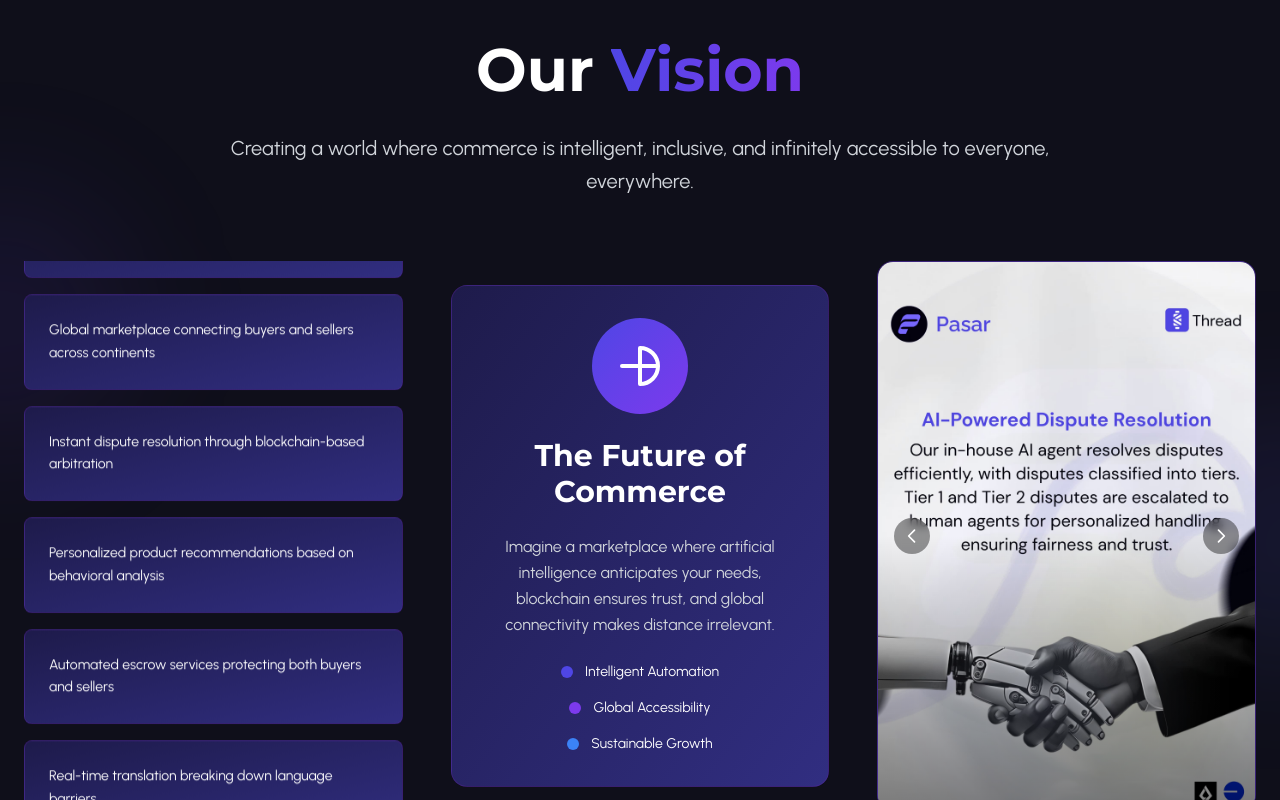
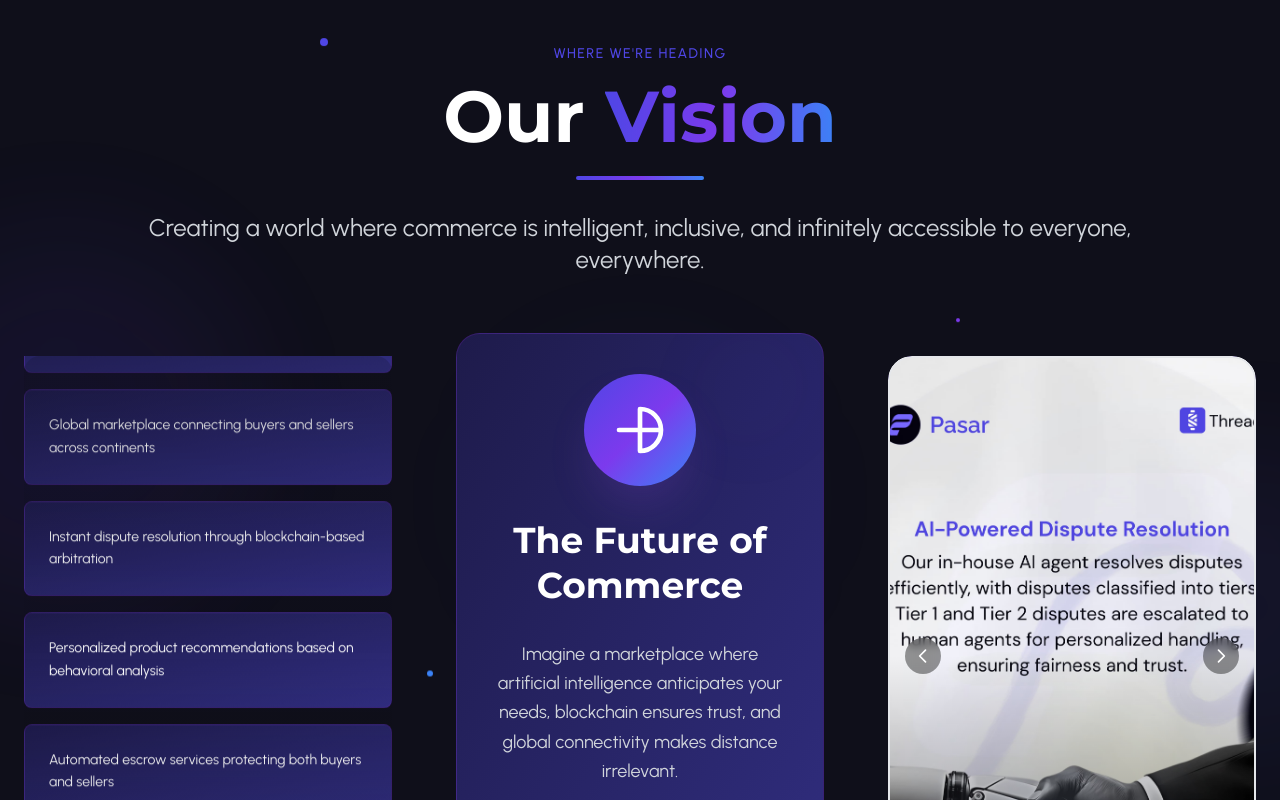
Before and after one commit to olujimiAdebakin/Pasar_waitlist, a React (Vite) app: page /about in a window 1280 px wide. Shown: the part 1640-2440 px from the top of the page. Built offline with nearby package versions, Linux system fonts and the light colour scheme; a web font is replaced by a local one.

Commit message:
refactor: enhance layout and styling in Mission and Vision components for improved visual appeal

```diff
--- a/src/components/section/Mission.tsx
+++ b/src/components/section/Mission.tsx
@@ -60,8 +60,8 @@ const Mission: React.FC = () => {
 
           {/* Right content - Visual element */}
           <div className="relative">
-            <div className="relative z-10 bg-gradient-to-br from-[#1E1B4B] to-[#312E81] rounded-2xl p-8 border border-purple-800/30 backdrop-blur-sm">
-              <div className="text-center">
+            <div className="relative z-10 bg-gradient-to-br from-[#1E1B4B] to-[#312E81] rounded-2xl p-8 border border-purple-800/30 backdrop-blur-sm h-[500px] flex items-center">
+              <div className="text-center w-full">
                 <div className="w-20 h-20 bg-gradient-to-br from-[#4F46E5] to-[#7C3AED] rounded-full flex items-center justify-center mx-auto mb-6">
                   <svg
                     className="w-10 h-10 text-white"
--- a/src/components/section/Vision.tsx
+++ b/src/components/section/Vision.tsx
@@ -30,37 +30,54 @@ const Vision: React.FC = () => {
     <section className="min-h-screen bg-[#0F0F1A] px-6 py-20 relative overflow-hidden">
       <div className="max-w-7xl mx-auto relative z-10">
         {/* Header */}
-        <div className="text-center mb-16">
-          <h2 className="text-5xl md:text-6xl font-bold text-white montserrat mb-8">
+        <div className="text-center mb-20">
+          <div className="inline-block mb-4">
+            <span className="text-sm uppercase tracking-widest text-[#4F46E5] font-medium urbanist">
+              Where We're Heading
+            </span>
+          </div>
+          <h2 className="text-5xl md:text-7xl font-bold text-white montserrat mb-6">
             Our{" "}
-            <span className="text-[#4F46E5] bg-gradient-to-r from-[#4F46E5] to-[#7C3AED] bg-clip-text text-transparent">
+            <span className="text-[#4F46E5] bg-gradient-to-r from-[#4F46E5] via-[#7C3AED] to-[#3B82F6] bg-clip-text text-transparent">
               Vision
             </span>
           </h2>
-          <p className="text-xl text-gray-300 urbanist max-w-4xl mx-auto leading-relaxed">
+          <div className="w-32 h-1 bg-gradient-to-r from-[#4F46E5] via-[#7C3AED] to-[#3B82F6] mx-auto rounded-full mb-8"></div>
+          <p className="text-xl md:text-2xl text-gray-300 urbanist max-w-5xl mx-auto leading-relaxed">
             Creating a world where commerce is intelligent, inclusive, and
             infinitely accessible to everyone, everywhere.
           </p>
         </div>
 
         {/* Main content with galleries */}
-        <div className="grid grid-cols-1 lg:grid-cols-3 gap-12 items-start">
+        <div className="grid grid-cols-1 lg:grid-cols-3 gap-16 items-start">
           {/* Left Gallery */}
-          <div className="h-[550px]">
+          <div className="h-[600px] group">
+            <div className="relative h-full">
               <VerticalGallery
                 items={leftGalleryItems}
                 direction="up"
                 speed={30}
                 className="h-full"
               />
+              {/* Subtle gradient overlay for depth */}
+              <div className="absolute inset-0 bg-gradient-to-t from-[#0F0F1A]/20 via-transparent to-[#0F0F1A]/20 pointer-events-none rounded-2xl"></div>
+            </div>
           </div>
 
           {/* Center Content */}
-          <div className="text-center h-[550px] flex items-center">
-            <div className="bg-gradient-to-br from-[#1E1B4B] to-[#312E81] rounded-2xl p-8 border border-purple-800/30 backdrop-blur-sm w-full">
-              <div className="w-24 h-24 bg-gradient-to-br from-[#4F46E5] to-[#7C3AED] rounded-full flex items-center justify-center mx-auto mb-6">
+          <div className="text-center h-[600px] flex items-center">
+            <div className="bg-gradient-to-br from-[#1E1B4B] to-[#312E81] rounded-3xl p-10 border border-purple-800/30 backdrop-blur-sm w-full relative overflow-hidden group hover:scale-[1.02] transition-all duration-500">
+              {/* Background pattern */}
+              <div className="absolute inset-0 opacity-5">
+                <div className="absolute top-0 right-0 w-32 h-32 bg-gradient-to-br from-[#4F46E5] to-transparent rounded-full blur-2xl"></div>
+                <div className="absolute bottom-0 left-0 w-24 h-24 bg-gradient-to-tr from-[#7C3AED] to-transparent rounded-full blur-2xl"></div>
+              </div>
+
+              <div className="relative z-10">
+                <div className="w-28 h-28 bg-gradient-to-br from-[#4F46E5] via-[#7C3AED] to-[#3B82F6] rounded-full flex items-center justify-center mx-auto mb-8 shadow-2xl shadow-purple-500/20 group-hover:shadow-purple-500/40 transition-all duration-500">
                   <svg
-                  className="w-12 h-12 text-white"
+                    className="w-14 h-14 text-white"
                     fill="none"
                     stroke="currentColor"
                     viewBox="0 0 24 24"
@@ -73,52 +90,63 @@ const Vision: React.FC = () => {
                     />
                   </svg>
                 </div>
-              <h3 className="text-3xl font-bold text-white montserrat mb-6">
+                <h3 className="text-4xl font-bold text-white montserrat mb-8 leading-tight">
                   The Future of Commerce
                 </h3>
-              <p className="text-gray-300 urbanist leading-relaxed mb-6">
-                Imagine a marketplace where artificial intelligence anticipates
-                your needs, blockchain ensures trust, and global connectivity
-                makes distance irrelevant.
+                <p className="text-gray-300 urbanist leading-relaxed mb-8 text-lg">
+                  Imagine a marketplace where artificial intelligence
+                  anticipates your needs, blockchain ensures trust, and global
+                  connectivity makes distance irrelevant.
                 </p>
-              <div className="space-y-4">
-                <div className="flex items-center justify-center gap-3">
-                  <div className="w-3 h-3 bg-[#4F46E5] rounded-full"></div>
-                  <span className="text-white text-sm urbanist">
+                <div className="space-y-6">
+                  <div className="flex items-center justify-center gap-4 group/item hover:scale-105 transition-transform duration-300">
+                    <div className="w-4 h-4 bg-gradient-to-r from-[#4F46E5] to-[#7C3AED] rounded-full shadow-lg shadow-purple-500/30"></div>
+                    <span className="text-white urbanist font-medium">
                       Intelligent Automation
                     </span>
                   </div>
-                <div className="flex items-center justify-center gap-3">
-                  <div className="w-3 h-3 bg-[#7C3AED] rounded-full"></div>
-                  <span className="text-white text-sm urbanist">
+                  <div className="flex items-center justify-center gap-4 group/item hover:scale-105 transition-transform duration-300">
+                    <div className="w-4 h-4 bg-gradient-to-r from-[#7C3AED] to-[#3B82F6] rounded-full shadow-lg shadow-purple-500/30"></div>
+                    <span className="text-white urbanist font-medium">
                       Global Accessibility
                     </span>
                   </div>
-                <div className="flex items-center justify-center gap-3">
-                  <div className="w-3 h-3 bg-[#3B82F6] rounded-full"></div>
-                  <span className="text-white text-sm urbanist">
+                  <div className="flex items-center justify-center gap-4 group/item hover:scale-105 transition-transform duration-300">
+                    <div className="w-4 h-4 bg-gradient-to-r from-[#3B82F6] to-[#4F46E5] rounded-full shadow-lg shadow-blue-500/30"></div>
+                    <span className="text-white urbanist font-medium">
                       Sustainable Growth
                     </span>
                   </div>
                 </div>
               </div>
             </div>
+          </div>
 
           {/* Right Image Slider */}
-          <div className="h-[550px]">
+          <div className="h-[600px] group">
+            <div className="relative h-full rounded-3xl overflow-hidden">
               <ImageSlider
                 images={sliderImages}
                 autoSlide={true}
                 slideInterval={4000}
                 className="h-full"
               />
+              {/* Enhanced border effect */}
+              <div className="absolute inset-0 border-2 border-gradient-to-r from-[#4F46E5]/20 via-[#7C3AED]/20 to-[#3B82F6]/20 rounded-3xl pointer-events-none"></div>
+            </div>
           </div>
         </div>
       </div>
 
-      {/* Background decorations */}
-      <div className="absolute top-1/4 -left-32 w-64 h-64 bg-gradient-to-br from-[#4F46E5]/10 to-[#7C3AED]/10 rounded-full blur-3xl"></div>
-      <div className="absolute bottom-1/4 -right-32 w-64 h-64 bg-gradient-to-br from-[#7C3AED]/10 to-[#3B82F6]/10 rounded-full blur-3xl"></div>
+      {/* Enhanced Background decorations */}
+      <div className="absolute top-1/4 -left-32 w-96 h-96 bg-gradient-to-br from-[#4F46E5]/10 to-[#7C3AED]/10 rounded-full blur-3xl animate-pulse"></div>
+      <div className="absolute bottom-1/4 -right-32 w-80 h-80 bg-gradient-to-br from-[#7C3AED]/10 to-[#3B82F6]/10 rounded-full blur-3xl animate-pulse delay-1000"></div>
+      <div className="absolute top-1/2 left-1/2 transform -translate-x-1/2 -translate-y-1/2 w-64 h-64 bg-gradient-to-r from-[#3B82F6]/5 to-[#4F46E5]/5 rounded-full blur-3xl"></div>
+
+      {/* Floating particles */}
+      <div className="absolute top-20 left-1/4 w-2 h-2 bg-[#4F46E5] rounded-full animate-bounce delay-300"></div>
+      <div className="absolute top-1/3 right-1/4 w-1 h-1 bg-[#7C3AED] rounded-full animate-bounce delay-700"></div>
+      <div className="absolute bottom-1/3 left-1/3 w-1.5 h-1.5 bg-[#3B82F6] rounded-full animate-bounce delay-1000"></div>
     </section>
   );
 };
```
Lines whose indentation alone changed are shown as unchanged.
